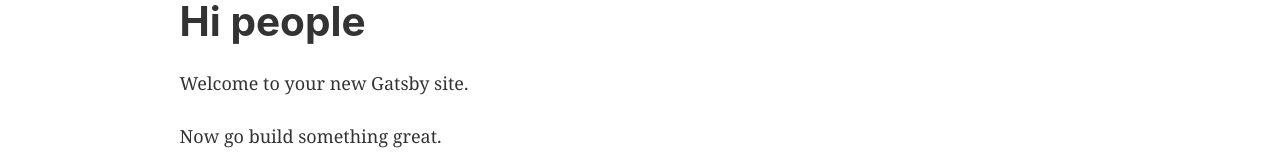
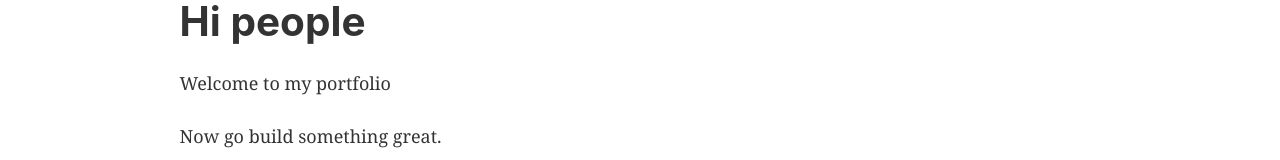
Before and after one commit to polymath-works/gatsby-contentful-portfolio, a Gatsby site: page / in a window 1280 px wide. Shown: the part 123-283 px from the top of the page. Built offline with nearby package versions, Linux system fonts and the light colour scheme; Gatsby itself is replaced by a stand-in of ours.

Commit message:
Update index.js

```diff
--- a/src/pages/index.js
+++ b/src/pages/index.js
@@ -9,7 +9,7 @@ const IndexPage = () => (
   <Layout>
     <Seo title="Home" />
     <h1>Hi people</h1>
-    <p>Welcome to your new Gatsby site.</p>
+    <p>Welcome to my portfolio</p>
     <p>Now go build something great.</p>
     <StaticImage
       src="../images/gatsby-astronaut.png"
```
